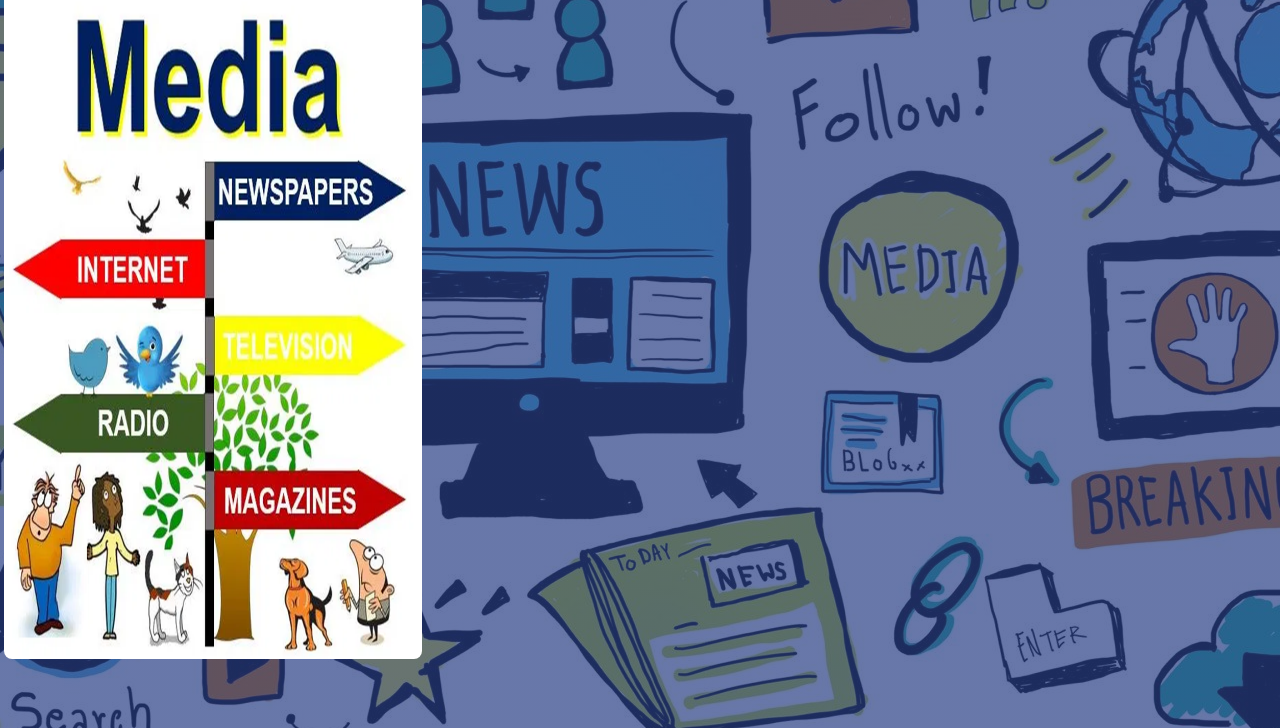
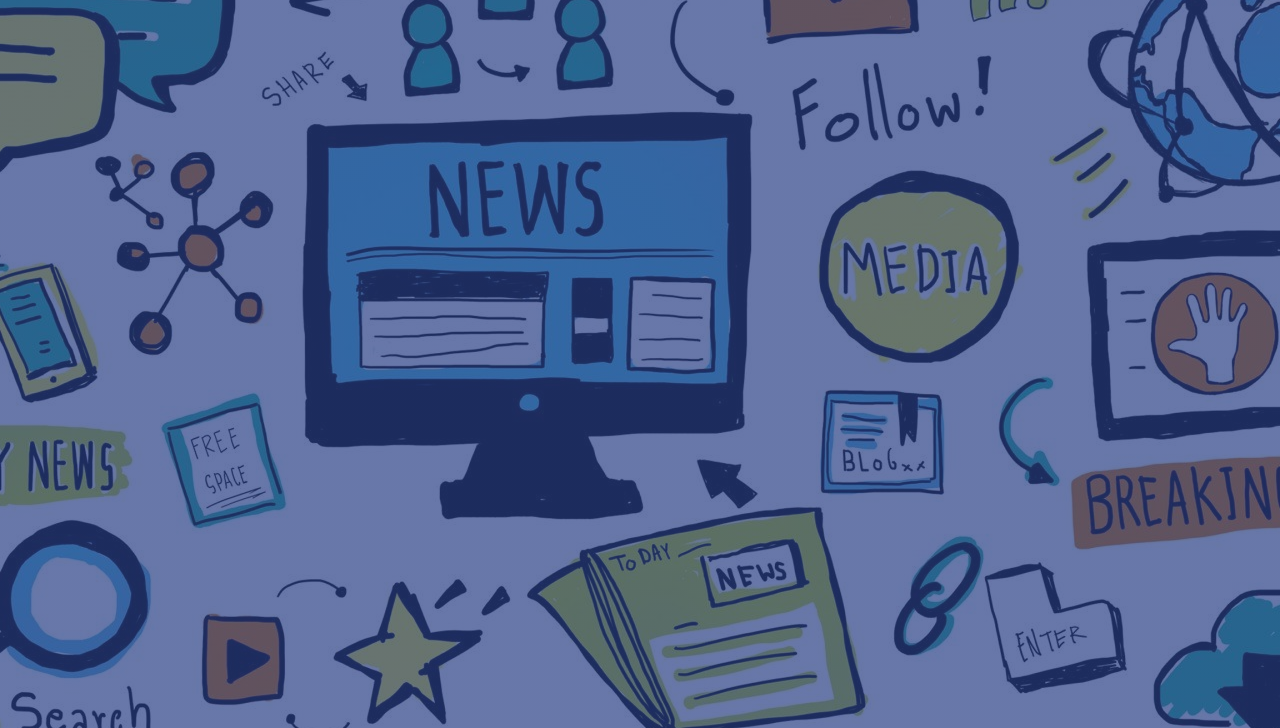
Before and after one commit to Word-Press-com/classproject2, a plain HTML site: page about.html in a window 1280 px wide. Shown: the part 72-800 px from the top of the page. Drawn offline with nearby package versions, Linux system fonts and the light colour scheme.

Commit message:
Update about.html

```diff
--- a/about.html
+++ b/about.html
@@ -22,9 +22,6 @@
         </ul>
       </div>
     </nav>
-  <div class="div1">
-    <img class="image5"src="img/media.png">
-  </div>
  </section>
 
 
```
